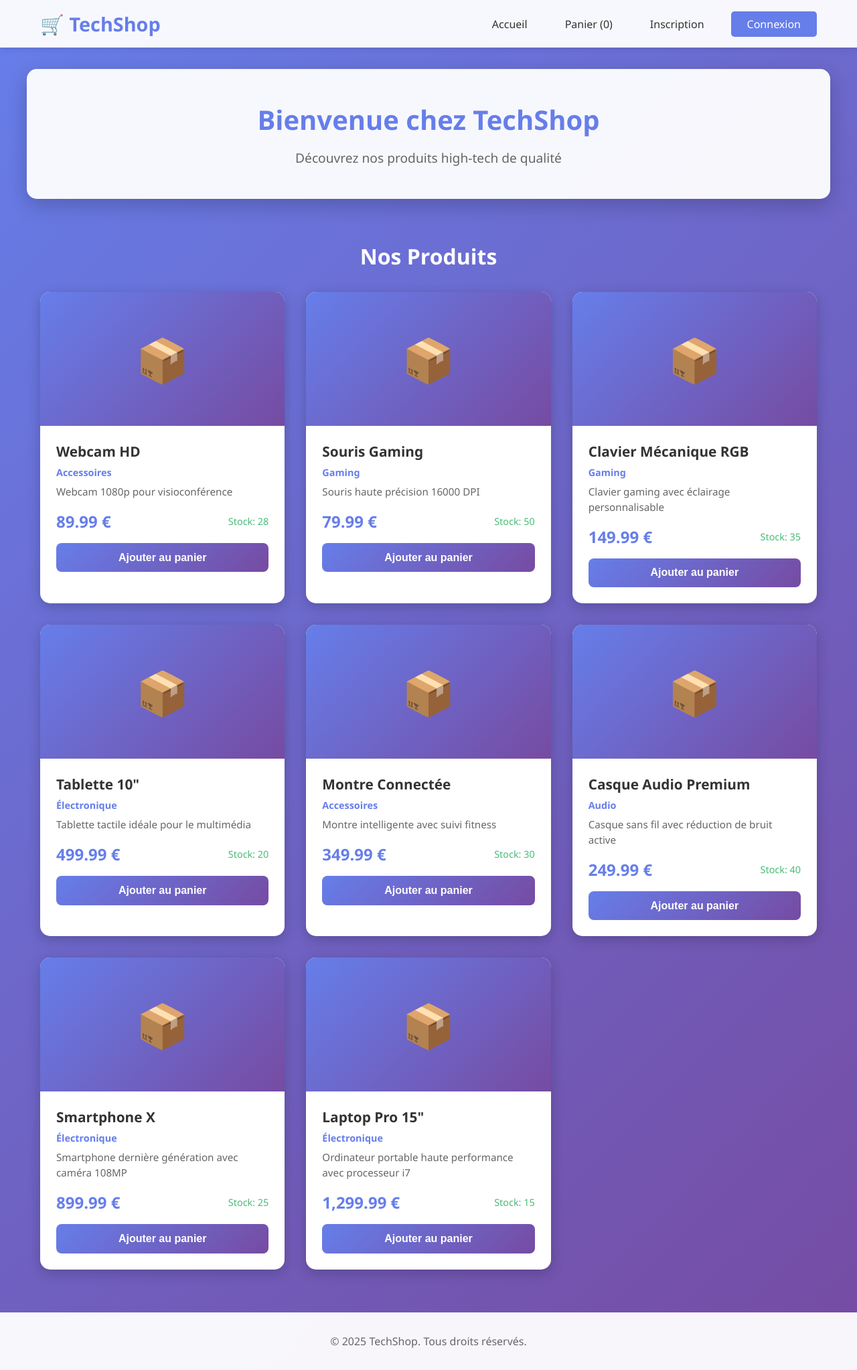
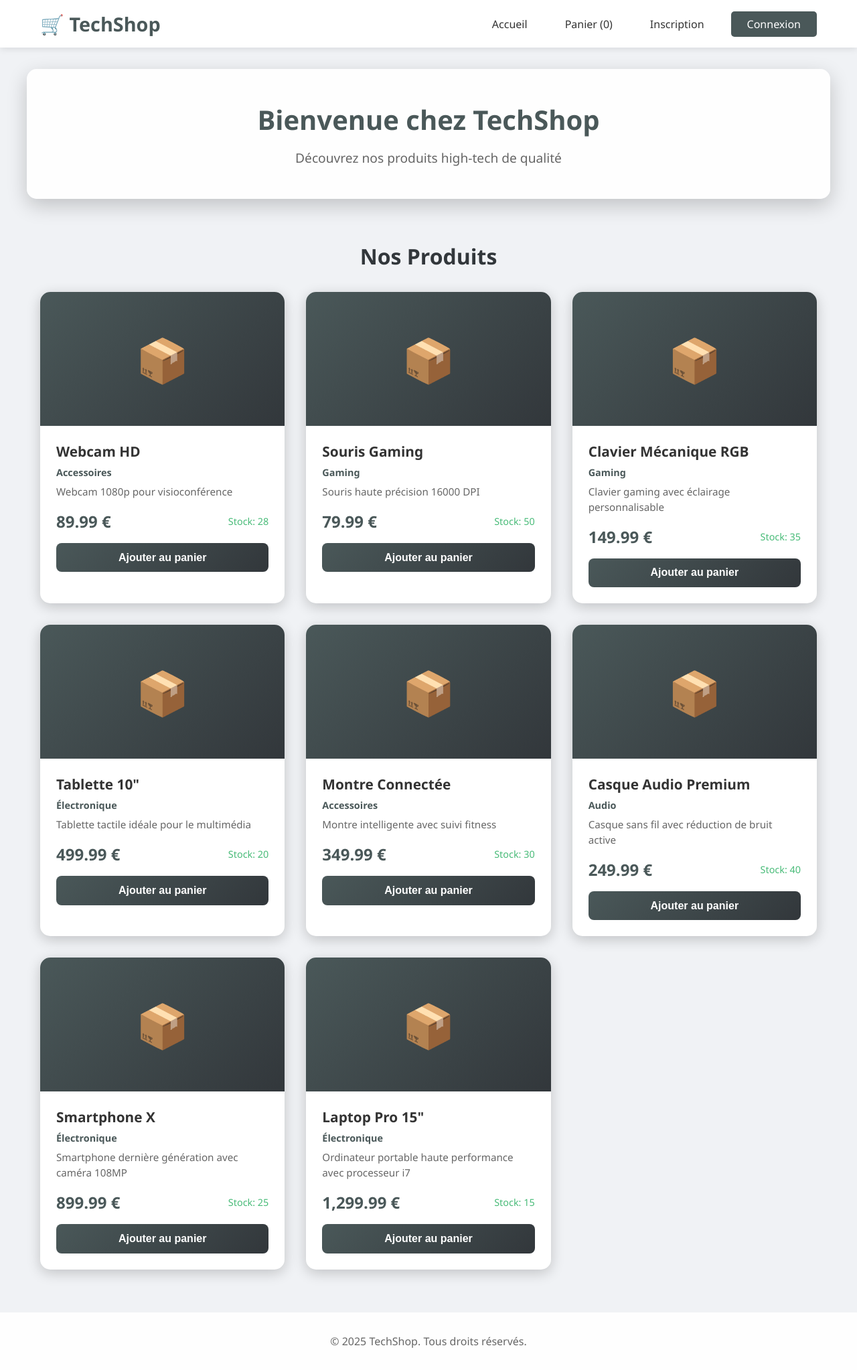
Before and after one commit to Ay-Ad/nsi-projet, a PHP site: page / in a window 1280 px wide. Shown: the whole page at 67% size. Run offline with PHP 8.4, Linux system fonts and the light colour scheme; data comes from the database, SQL or seed files in the repository.

Commit message:
color changement

```diff
--- a/login.php
+++ b/login.php
@@ -27,12 +27,14 @@ if ($_SERVER['REQUEST_METHOD'] === 'POST') {
 ?>
 <!DOCTYPE html>
 <html lang="fr">
+
 <head>
     <meta charset="UTF-8">
     <meta name="viewport" content="width=device-width, initial-scale=1.0">
     <title>Connexion - TechShop</title>
     <link rel="stylesheet" href="style.css">
 </head>
+
 <body>
     <nav class="navbar">
         <div class="container">
@@ -65,7 +67,8 @@ if ($_SERVER['REQUEST_METHOD'] === 'POST') {
             <p class="login-hint">💡 Identifiant: <strong>ayoub</strong> | Mot de passe: <strong>ayb2008</strong></p>
 
             <div style="text-align: center; margin-top: 1.5rem; color: #666;">
-                Pas encore de compte ? <a href="register.php" style="color: #667eea; text-decoration: none; font-weight: 600;">S'inscrire</a>
+                Pas encore de compte ? <a href="register.php"
+                    style="color: #4A5859; text-decoration: none; font-weight: 600;">S'inscrire</a>
             </div>
         </div>
     </div>
@@ -76,4 +79,5 @@ if ($_SERVER['REQUEST_METHOD'] === 'POST') {
         </div>
     </footer>
 </body>
+
 </html>
--- a/style.css
+++ b/style.css
@@ -6,7 +6,7 @@
 
 body {
     font-family: 'Segoe UI', Tahoma, Geneva, Verdana, sans-serif;
-    background: linear-gradient(135deg, #667eea 0%, #764ba2 100%);
+    background: #f0f2f5;
     min-height: 100vh;
     color: #333;
 }
@@ -35,7 +35,7 @@ body {
 }
 
 .nav-brand h1 {
-    color: #667eea;
+    color: #4A5859;
     font-size: 1.8rem;
 }
 
@@ -55,12 +55,12 @@ body {
 }
 
 .nav-menu a:hover, .nav-menu a.active {
-    color: #667eea;
-    background: rgba(102, 126, 234, 0.1);
+    color: #4A5859;
+    background: rgba(74, 88, 89, 0.1);
 }
 
 .btn-login, .btn-logout {
-    background: #667eea;
+    background: #4A5859;
     color: white !important;
     padding: 0.5rem 1.5rem !important;
     border-radius: 25px;
@@ -83,7 +83,7 @@ body {
 
 .hero h2 {
     font-size: 2.5rem;
-    color: #667eea;
+    color: #4A5859;
     margin-bottom: 1rem;
 }
 
@@ -100,7 +100,7 @@ body {
 .section-title {
     text-align: center;
     font-size: 2rem;
-    color: white;
+    color: #32373B;
     margin-bottom: 2rem;
 }
 
@@ -124,7 +124,7 @@ body {
 }
 
 .product-image {
-    background: linear-gradient(135deg, #667eea 0%, #764ba2 100%);
+    background: linear-gradient(135deg, #4A5859 0%, #32373B 100%);
     height: 200px;
     display: flex;
     align-items: center;
@@ -146,7 +146,7 @@ body {
 }
 
 .product-category {
-    color: #667eea;
+    color: #4A5859;
     font-size: 0.9rem;
     font-weight: 600;
     margin-bottom: 0.5rem;
@@ -169,7 +169,7 @@ body {
 .price {
     font-size: 1.5rem;
     font-weight: bold;
-    color: #667eea;
+    color: #4A5859;
 }
 
 .stock {
@@ -180,7 +180,7 @@ body {
 .btn-add-cart {
     width: 100%;
     padding: 0.8rem;
-    background: linear-gradient(135deg, #667eea 0%, #764ba2 100%);
+    background: linear-gradient(135deg, #4A5859 0%, #32373B 100%);
     color: white;
     border: none;
     border-radius: 8px;
```
Also changed, not shown: other parts of style.css (+11 -11 lines), order_confirmation.php (+22 -15 lines), payment.php (+16 -11 lines), register.php (+18 -16 lines), settings.php (+29 -20 lines).
